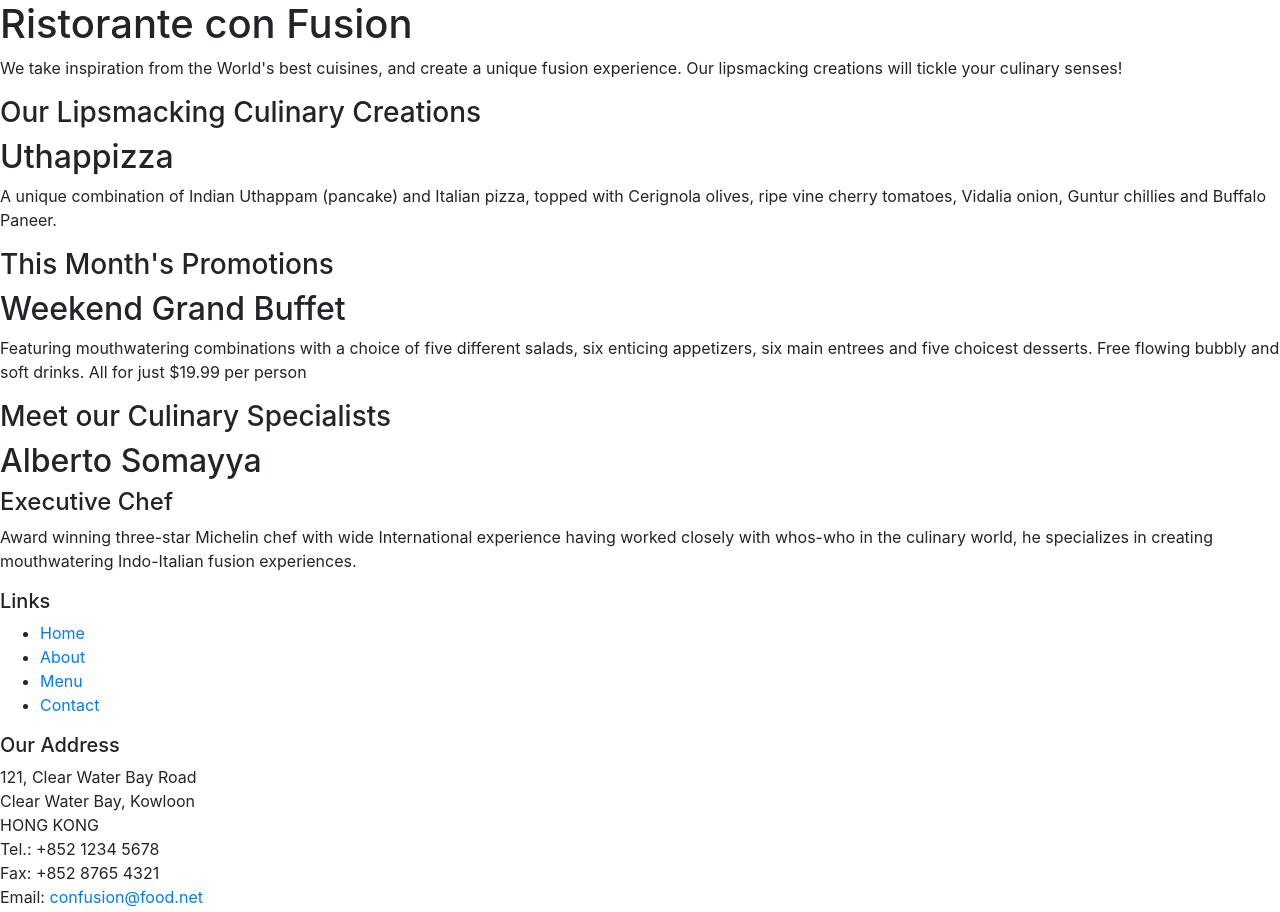
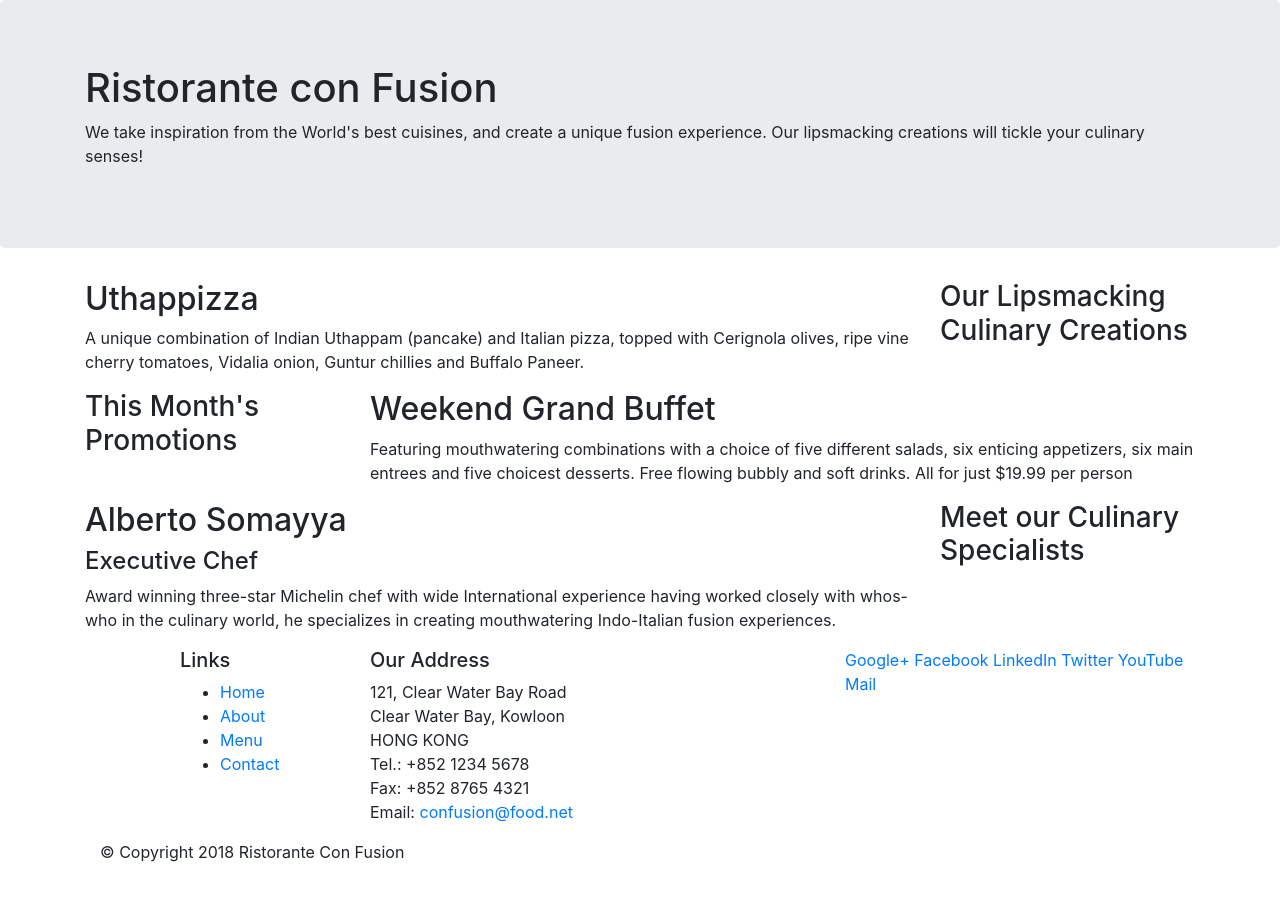
Before and after one commit to ahmedheidar/Learning_BootsTrap1, a website: page index.html in a window 1280 px wide. Shown: the top 912 px of the page. After the commit the page ends 880 px from the top, so only its background shows below. Drawn offline with nearby package versions, Linux system fonts and the light colour scheme.

Commit message:
Bootstrap Grid Part 1

```diff
--- a/index.html
+++ b/index.html
@@ -14,10 +14,10 @@
 
 <body>
 
-    <header>
-        <div>
-            <div>
-                <div>
+    <header class="jumbotron">
+        <div class="container">
+            <div class="row">
+                <div class="col-12 col-sm">
                     <h1>Ristorante con Fusion</h1>
                     <p>We take inspiration from the World's best cuisines, and create a unique fusion experience. Our lipsmacking creations will tickle your culinary senses!</p>
                 </div>
@@ -27,33 +27,33 @@
         </div>
     </header>
 
-    <div>
-        <div>
-            <div>
+    <div class="container">
+        <div class="row">
+            <div class="col-12 col-sm-4 order-sm-last col-md-3">
                 <h3>Our Lipsmacking Culinary Creations</h3>
             </div>
-            <div>
+            <div  class="col col-sm order-sm-first col-md">
                 <h2>Uthappizza</h2>
                 <p>A unique combination of Indian Uthappam (pancake) and Italian pizza, topped with Cerignola olives, ripe vine cherry tomatoes, Vidalia onion, Guntur chillies and Buffalo Paneer.</p>
             </div>
         </div>
 
 
-        <div>
-            <div>
+        <div class="row" >
+            <div class="col-12 col-sm-4 col-md-3" >
                 <h3>This Month's Promotions</h3>
             </div>
-            <div>
+            <div class="col col-sm col-md">
                 <h2>Weekend Grand Buffet</h2>
                 <p>Featuring mouthwatering combinations with a choice of five different salads, six enticing appetizers, six main entrees and five choicest desserts. Free flowing bubbly and soft drinks. All for just $19.99 per person </p>
             </div>
         </div>
 
-        <div>
-            <div>
+        <div class="row">
+            <div class="col-12 col-sm-4 order-sm-last col-md-3">
                 <h3>Meet our Culinary Specialists</h3>
             </div>
-            <div>
+            <div class="col col-sm order-sm-first col-md">
                 <h2>Alberto Somayya</h2>
                 <h4>Executive Chef</h4>
                 <p>Award winning three-star Michelin chef with wide International experience having worked closely with whos-who in the culinary world, he specializes in creating mouthwatering Indo-Italian fusion experiences. </p>
@@ -62,9 +62,9 @@
     </div>
 
     <footer>
-        <div>
-            <div>
-                <div>
+        <div class="container">
+            <div class="row">
+                <div class="col-4 offset-1 col-sm-2">
                     <h5>Links</h5>
                     <ul>
                         <li><a href="#">Home</a></li>
@@ -73,7 +73,7 @@
                         <li><a href="#">Contact</a></li>
                     </ul>
                 </div>
-                <div>
+                <div class="col-7 col-sm-5">
                     <h5>Our Address</h5>
                     <address>
 		              121, Clear Water Bay Road<br>
@@ -84,7 +84,7 @@
 		              Email: <a href="mailto:confusion@food.net">confusion@food.net</a>
 		           </address>
                 </div>
-                <div>
+                <div class="col-12 col-sm-4">
                     <div>
                         <a href="http://google.com/+">Google+</a>
                         <a href="http://www.facebook.com/profile.php?id=">Facebook</a>
@@ -96,7 +96,7 @@
                 </div>
            </div>
            <div>
-                <div>
+                <div class="col-auto">
                     <p>© Copyright 2018 Ristorante Con Fusion</p>
                 </div>
            </div>
```
